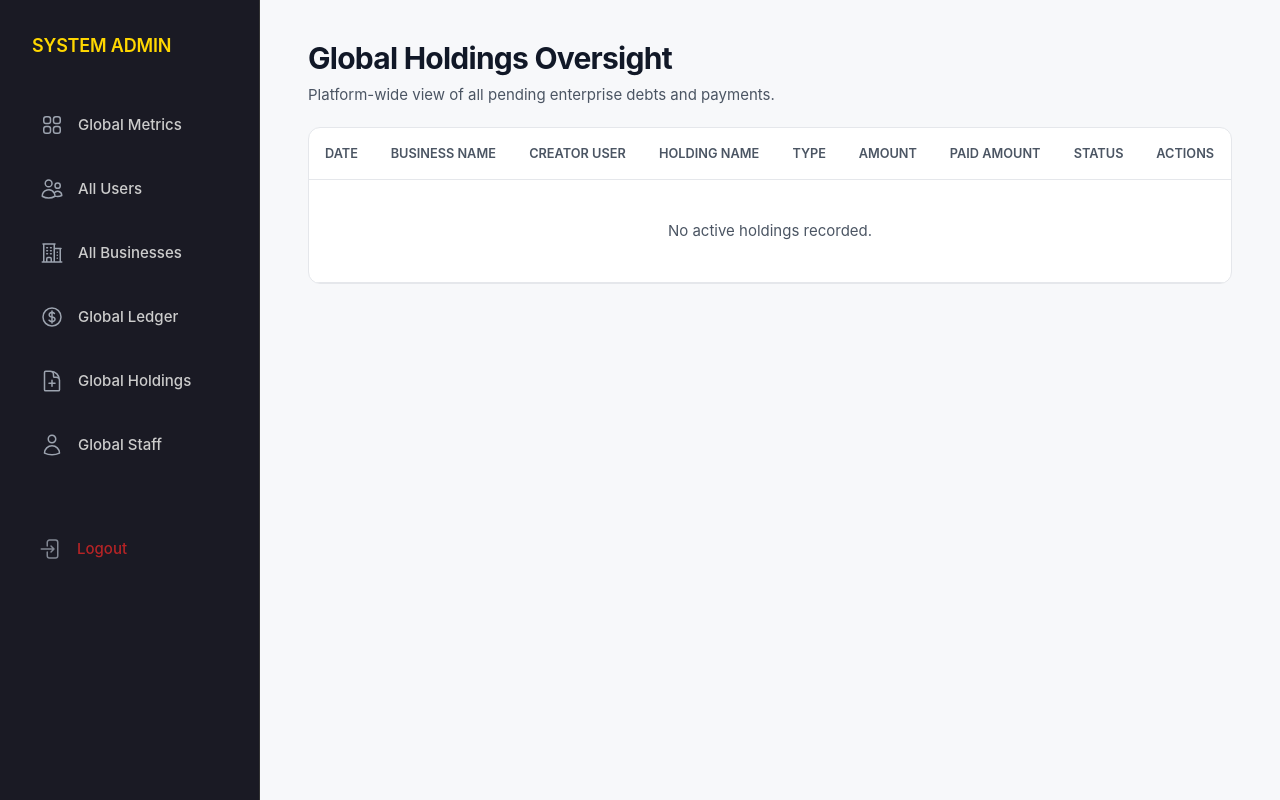
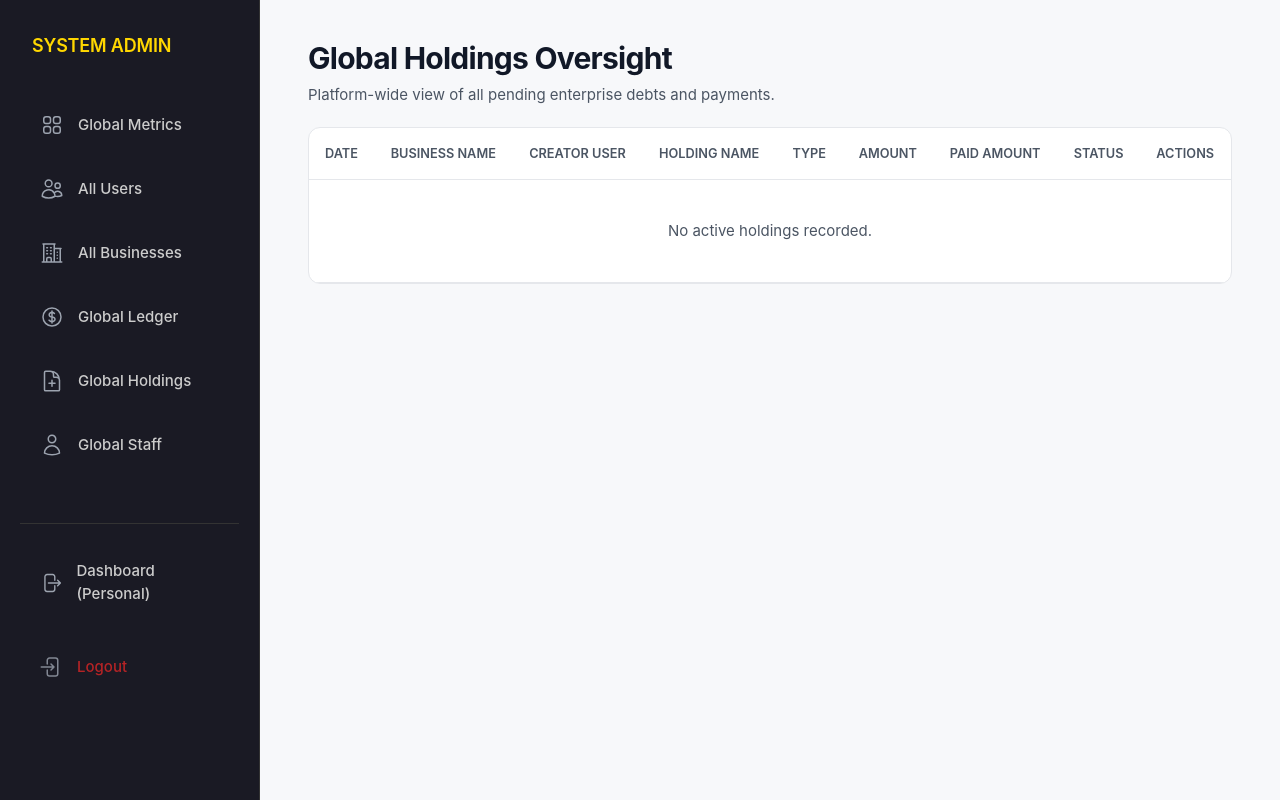
Before and after one commit to parthhkdigiverse/expense-tracker, a Flask app: template templates/admin/holdings.html in a window 1280 px wide. Run offline with Flask 3, Linux system fonts and the light colour scheme; the template is opened without the code that fills it, so the values that code supplies are empty.

Commit message:
feat: Introduce Supabase database service for managing admin and enterprise data, alongside new admin and enterprise dashboard templates.

```diff
--- a/blueprints/database_service.py
+++ b/blueprints/database_service.py
@@ -933,7 +933,7 @@ class SupabaseService(BaseService):
             holding_data = []
 
             # 1. Revenue
-            if tx_type in ['all', 'income']:
+            if tx_type in ['all', 'income', 'income & expense']:
                 q_rev = self.db.table('ent_revenue').select('*, enterprise_bank_accounts(bank_name)').eq('organization_id', org_id)
                 if start_date: q_rev = q_rev.gte('date', start_date)
                 if end_date:   q_rev = q_rev.lte('date', end_date)
@@ -955,7 +955,7 @@ class SupabaseService(BaseService):
                     print(f"[get_dashboard_data] Revenue Error: {e_rev}")
 
             # 2. Expenses
-            if tx_type in ['all', 'expense']:
+            if tx_type in ['all', 'expense', 'income & expense']:
                 q_exp = self.db.table('ent_expenses').select('*, enterprise_bank_accounts(bank_name)').eq('organization_id', org_id)
                 if start_date: q_exp = q_exp.gte('date', start_date)
                 if end_date:   q_exp = q_exp.lte('date', end_date)
--- a/templates/admin/layout.html
+++ b/templates/admin/layout.html
@@ -183,7 +183,19 @@
                     </a>
                 </li>
 
-                <li style="margin-top: 40px;">
+                <li class="menu-divider" style="margin-top: 40px; border-top: 1px solid #333; margin-bottom: 10px;">
+                </li>
+                <li>
+                    <a href="{{ url_for('dashboard') }}" style="color: #ccc;">
+                        <svg xmlns="http://www.w3.org/2000/svg" fill="none" viewBox="0 0 24 24" stroke-width="1.5"
+                            stroke="currentColor" style="width: 24px; height: 24px;">
+                            <path stroke-linecap="round" stroke-linejoin="round"
+                                d="M15.75 9V5.25A2.25 2.25 0 0013.5 3h-6a2.25 2.25 0 00-2.25 2.25v13.5A2.25 2.25 0 007.5 21h6a2.25 2.25 0 002.25-2.25V15m3 0l3-3m0 0l-3-3m3 3H9" />
+                        </svg>
+                        <span>Dashboard (Personal)</span>
+                    </a>
+                </li>
+                <li style="margin-top: 10px;">
                     <a href="{{ url_for('logout') }}"
                         style="border-left: 3px solid transparent; color: var(--accent-danger); opacity: 0.8;">
                         <svg xmlns="http://www.w3.org/2000/svg" fill="none" viewBox="0 0 24 24" stroke-width="1.5"
--- a/templates/enterprise/dashboard.html
+++ b/templates/enterprise/dashboard.html
@@ -25,6 +25,8 @@
                 style="font-size: 0.8rem; font-weight: 600; color: var(--text-secondary); margin-bottom: 0.35rem; display: block;">Type</label>
             <select name="type" class="form-control" style="font-size: 0.85rem; padding: 0.5rem 0.75rem;">
                 <option value="All" {% if tx_type=='All' %}selected{% endif %}>All Types</option>
+                <option value="Income & Expense" {% if tx_type=='Income & Expense' %}selected{% endif %}>Income &
+                    Expense</option>
                 <option value="Income" {% if tx_type=='Income' %}selected{% endif %}>Income / Revenue</option>
                 <option value="Expense" {% if tx_type=='Expense' %}selected{% endif %}>Expense</option>
                 <option value="Investment" {% if tx_type=='Investment' %}selected{% endif %}>Investment</option>
```
